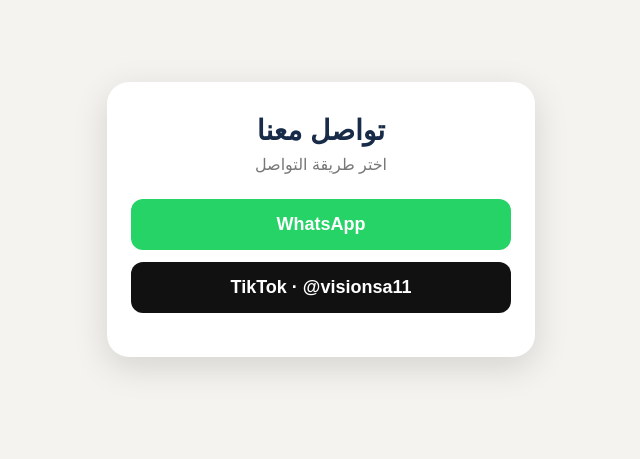
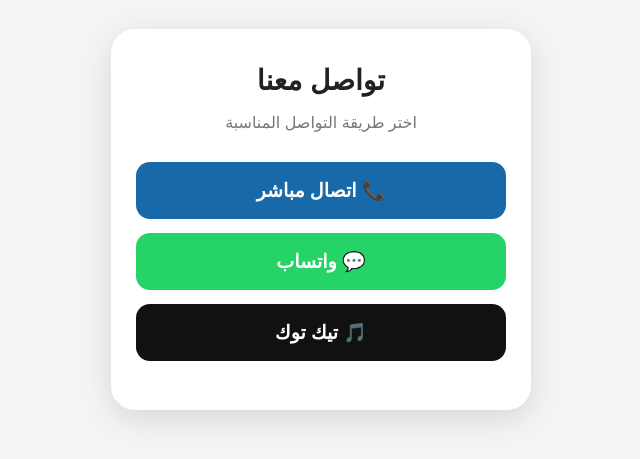
Before and after one commit to adelkoura4-wq/contact, a plain HTML site: page index.html in a window 1280 px wide. Shown: the part 181-640 px from the top of the page, without its empty margins (319-959 px from the left). Drawn offline with Linux system fonts and the light colour scheme.

Commit message:
Refactor index.html for improved structure and styling

```diff
--- a/index.html
+++ b/index.html
@@ -1,24 +1,94 @@
-<!doctype html>
+<!DOCTYPE html>
 <html lang="ar" dir="rtl">
 <head>
-<meta charset="utf-8">
-<meta name="viewport" content="width=device-width,initial-scale=1">
+<meta charset="UTF-8">
+<meta name="viewport" content="width=device-width, initial-scale=1.0">
+
 <title>تواصل معنا</title>
+
 <style>
-body{margin:0;min-height:100vh;display:flex;align-items:center;justify-content:center;background:#f5f3ef;font-family:Arial,sans-serif}
-.card{width:min(90%,380px);background:white;border-radius:22px;padding:32px 24px;box-shadow:0 10px 35px #0002;text-align:center}
-h1{margin:0 0 8px;color:#182b49;font-size:28px}
-p{color:#777;margin:0 0 25px}
-a{display:block;text-decoration:none;color:white;padding:15px;margin:12px 0;border-radius:12px;font-size:18px;font-weight:bold}
-.wa{background:#25D366}.tt{background:#111}
+* {
+    box-sizing: border-box;
+}
+
+body {
+    margin: 0;
+    font-family: Arial, sans-serif;
+    background: #f4f4f4;
+    min-height: 100vh;
+    display: flex;
+    align-items: center;
+    justify-content: center;
+}
+
+.card {
+    width: 90%;
+    max-width: 420px;
+    background: white;
+    padding: 35px 25px;
+    border-radius: 24px;
+    text-align: center;
+    box-shadow: 0 8px 30px rgba(0,0,0,0.12);
+}
+
+h1 {
+    margin: 0 0 10px;
+    color: #222;
+    font-size: 28px;
+}
+
+p {
+    color: #777;
+    margin-bottom: 30px;
+}
+
+.button {
+    display: block;
+    width: 100%;
+    padding: 17px;
+    margin: 14px 0;
+    border-radius: 14px;
+    text-decoration: none;
+    color: white;
+    font-size: 19px;
+    font-weight: bold;
+}
+
+.call {
+    background: #1769aa;
+}
+
+.whatsapp {
+    background: #25D366;
+}
+
+.tiktok {
+    background: #111111;
+}
 </style>
 </head>
+
 <body>
+
 <div class="card">
+
 <h1>تواصل معنا</h1>
-<p>اختر طريقة التواصل</p>
-<a class="wa" href="https://wa.me/966536692991">WhatsApp</a>
-<a class="tt" href="https://www.tiktok.com/@visionsa11">TikTok · @visionsa11</a>
+
+<p>اختر طريقة التواصل المناسبة</p>
+
+<a class="button call" href="tel:+966536692991">
+📞 اتصال مباشر
+</a>
+
+<a class="button whatsapp" href="https://wa.me/966536692991">
+💬 واتساب
+</a>
+
+<a class="button tiktok" href="https://www.tiktok.com/@visionsa11">
+🎵 تيك توك
+</a>
+
 </div>
+
 </body>
 </html>
```
